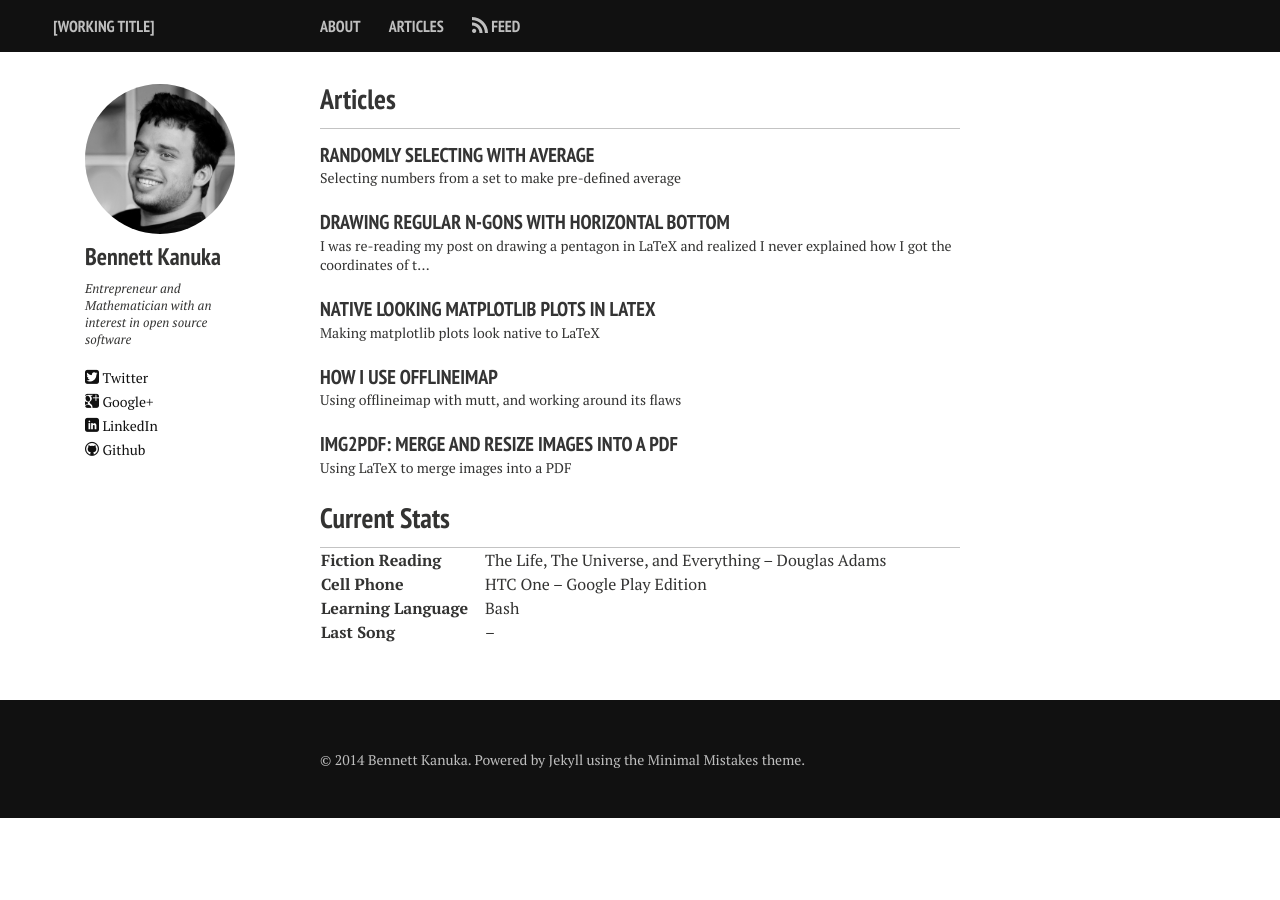
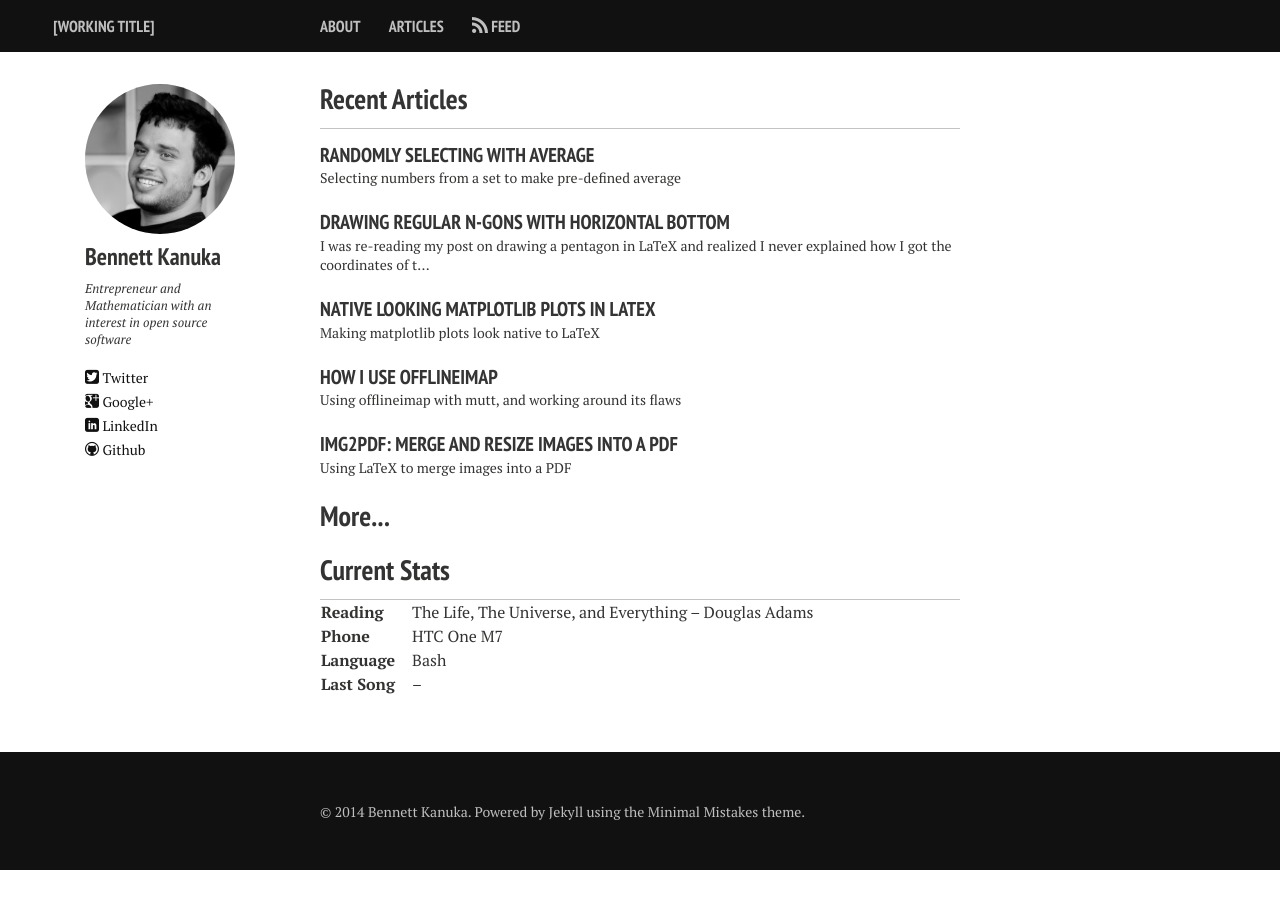
Before and after one commit to bkanuka/blog, a Jekyll site: the page built from index.md, in a window 1280 px wide. Built offline with Jekyll 4.4.1, drawn with Linux system fonts in a browser that asks for light colours; nearby versions of some CDN libraries.

Commit message:
home page changes

```diff
--- a/_layouts/home.html
+++ b/_layouts/home.html
@@ -21,13 +21,14 @@
 </div>
 
 <div id="index" itemprop="mainContentOfPage" itemscope itemtype="http://schema.org/Blog">
-  <h3><a href="{{ site.url}}/articles">Articles</a></h3>
+  <h3><a href="{{ site.url}}/articles">Recent Articles</a></h3>
   {% for post in site.categories.articles limit:5 %}
   <article itemscope itemtype="http://schema.org/BlogPosting" itemprop="blogPost">
     <h2 itemprop="headline"><a href="{{ site.url }}{{ post.url }}" rel="bookmark" title="{{ post.title }}">{{ post.title }}</a></h2>
     <p itemprop="text">{% if post.description %}{{ post.description }}{% else %}{{ post.content | strip_html | strip_newlines | truncate: 120 }}{% endif %}</p>
   </article>
   {% endfor %}
+  <h2 itemprop="headline"><a href="{{ site.url }}/articles">More...</a></h2>
   {{ content }}
 </div><!-- /#index -->
 
--- a/index.md
+++ b/index.md
@@ -6,9 +6,9 @@ tags: [Home, status, code, blog, foss]
 
 ### Current Stats
 
-| **Fiction Reading** | The Life, The Universe, and Everything -- Douglas Adams|
-| **Cell Phone** | HTC One -- Google Play Edition |
-| **Learning Language** | Bash |
+| **Reading** | The Life, The Universe, and Everything -- Douglas Adams|
+| **Phone** | HTC One M7 |
+| **Language** | Bash |
 | **Last Song** |<span id="track_title"></span> -- <span id="track_artist"></span>|
 
 <script>
```
